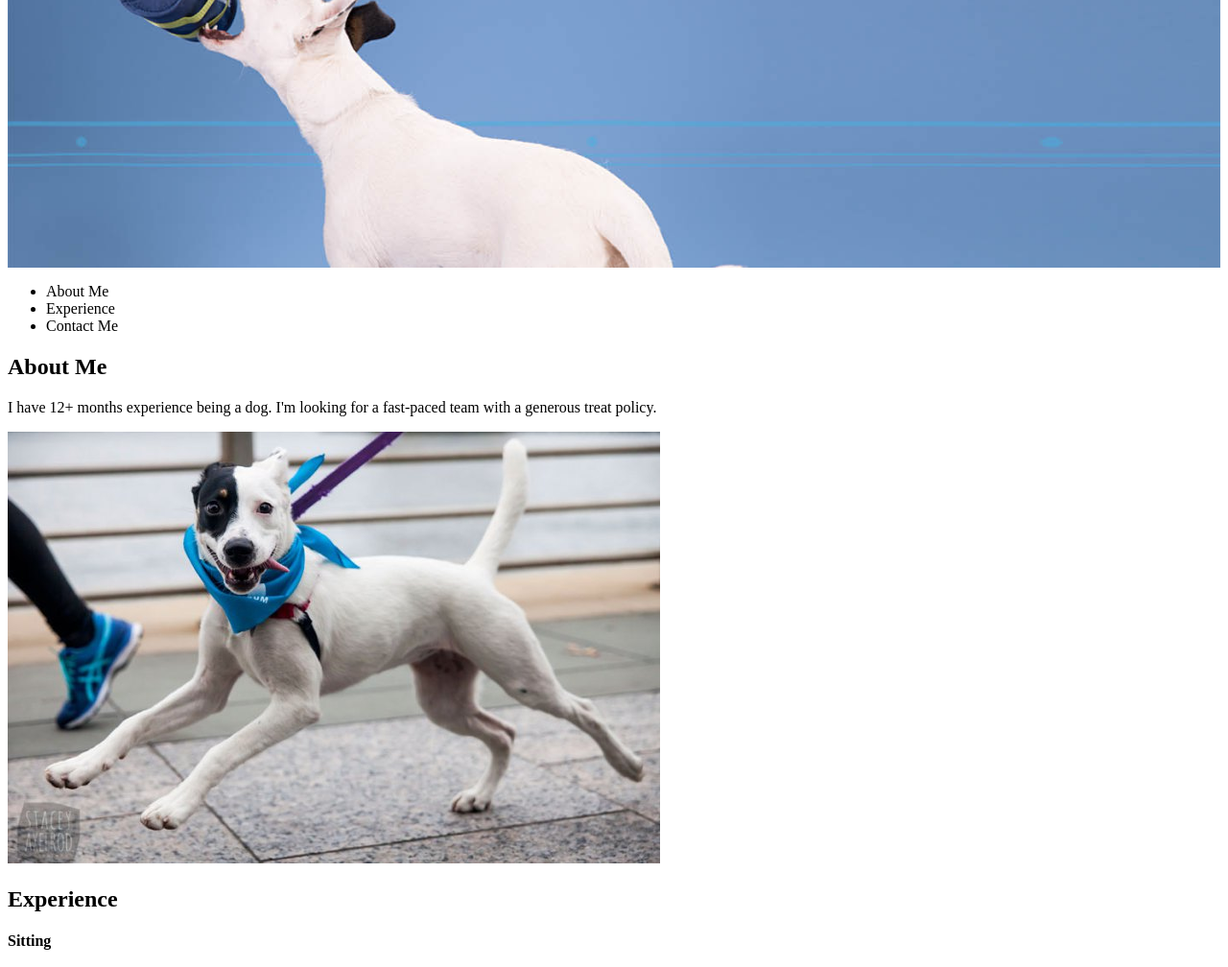
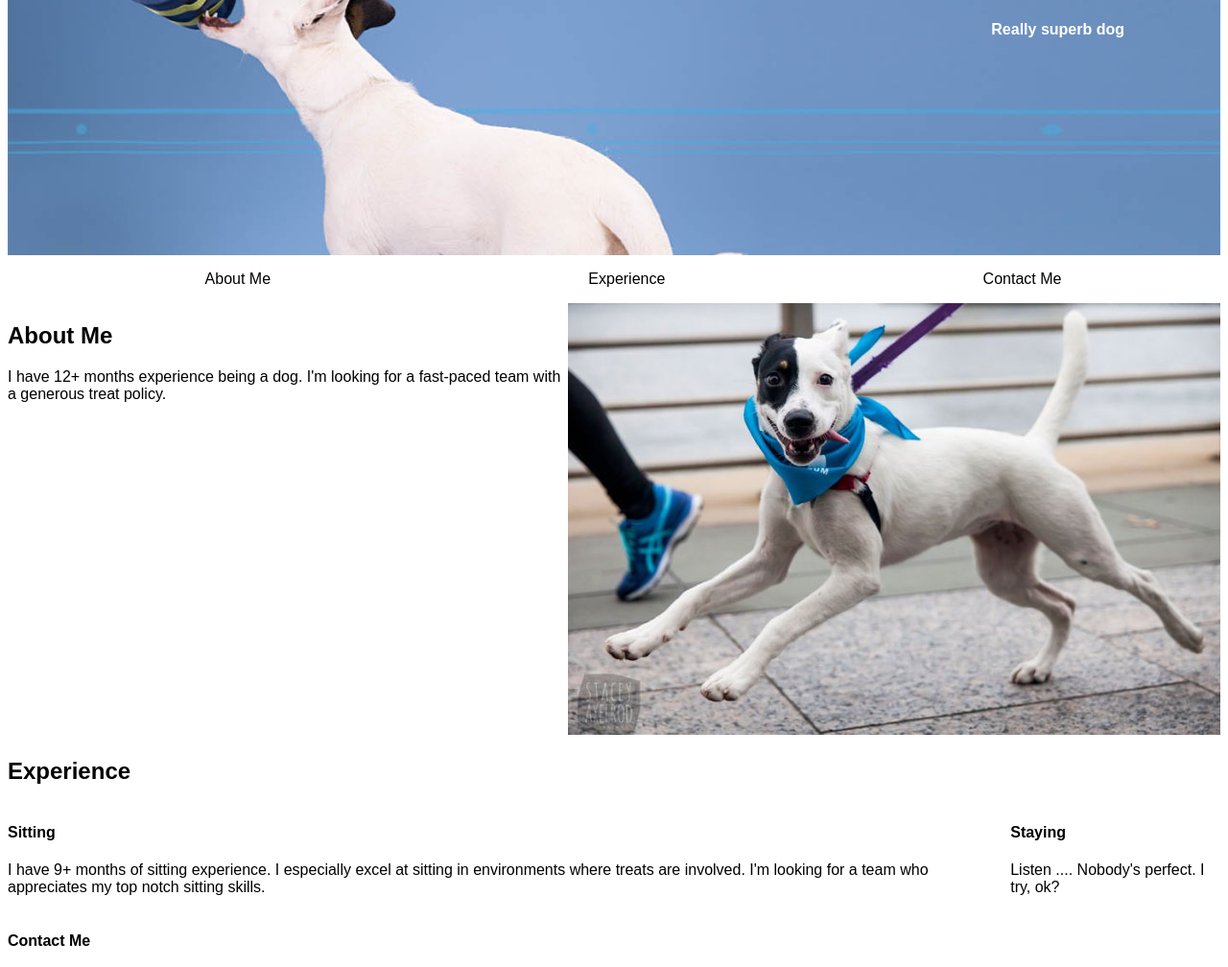
Before and after one commit to Tazzai/coderbabez-css-wk3, a plain HTML site: page practice/index.html in a window 1280 px wide. Shown: the part 292-1300 px from the top of the page at 96% size. Drawn offline with Linux system fonts and the light colour scheme.

Commit message:
Redid the last part of homework with flex instead of basic css

```diff
--- a/practice/index.html
+++ b/practice/index.html
@@ -18,20 +18,28 @@
             </ul>
         </nav>
         <section>
-          <h2>About Me</h1>
-          <p>I have 12+ months experience being a dog. I'm looking for a fast-paced team with a generous treat policy.</p>
-          <img src="./img/tonks_running.jpg">
+          <div id="about-me">
+           <div id="about-me-copy">
+             <h2>About Me</h2>
+             <p>I have 12+ months experience being a dog. I'm looking for a fast-paced team with a generous treat policy.</p>
+             </div>
+             <div id="image">
+             <img src="./img/tonks_running.jpg">
+             </div>
+          </div>
         </section>
         <section>
-          <h2>Experience</h1>
-          <div>
+          <h2>Experience</h2>
+          <div class="experience">
+          <div id="sitting">
             <h4>Sitting</h4>
             <p>I have 9+ months of sitting experience. I especially excel at sitting in environments where treats are involved. I'm looking for a team who appreciates my top notch sitting skills. </p>
           </div>
-          <div>
+          <div id="staying">
             <h4>Staying</h4>
             <p>Listen .... Nobody's perfect. I try, ok?</p>
           </div>
+        </div>
         </section>
         <footer>
           <h4>Contact Me</h4>
--- a/practice/main.css
+++ b/practice/main.css
@@ -1,7 +1,35 @@
+body {
+  font-family: Arial;
+}
+
 header {
   background-image: url("./img/tonks_bg.jpg");
   background-size: cover;
-	height: 550px;
+  height: 550px;
+  color: #ffffff;
+  display: flex;
+  justify-content: center;
+  flex-direction: column;
+  align-items: flex-end;
+  padding-right: 100px;
+}
+li {list-style: none;
+}
+
+ul {
+  display: flex;
+  justify-content: space-around;
+}
+#about-me {
+  display: flex;
+  flex-direction: row;
+  justify-content: space-around;
+}
+.experience {
+  display: flex;
+  flex-direction: row;
+  justify-content: space-between;
+  align-content: center;
 }
 
 /*
```
Also changed, not shown: 1 other file.
